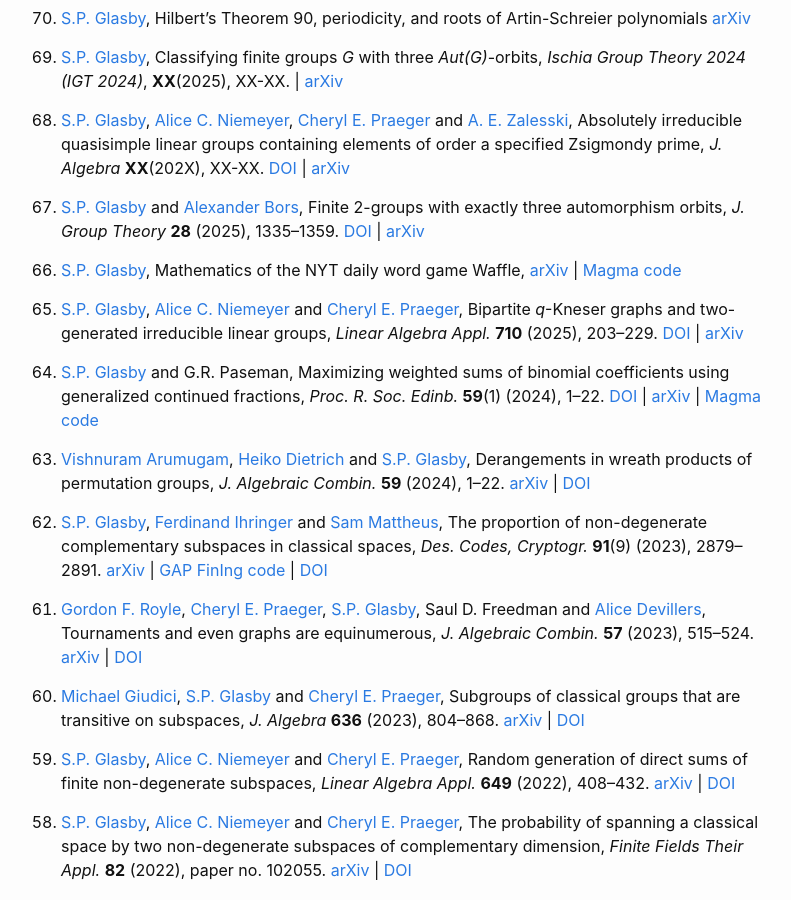
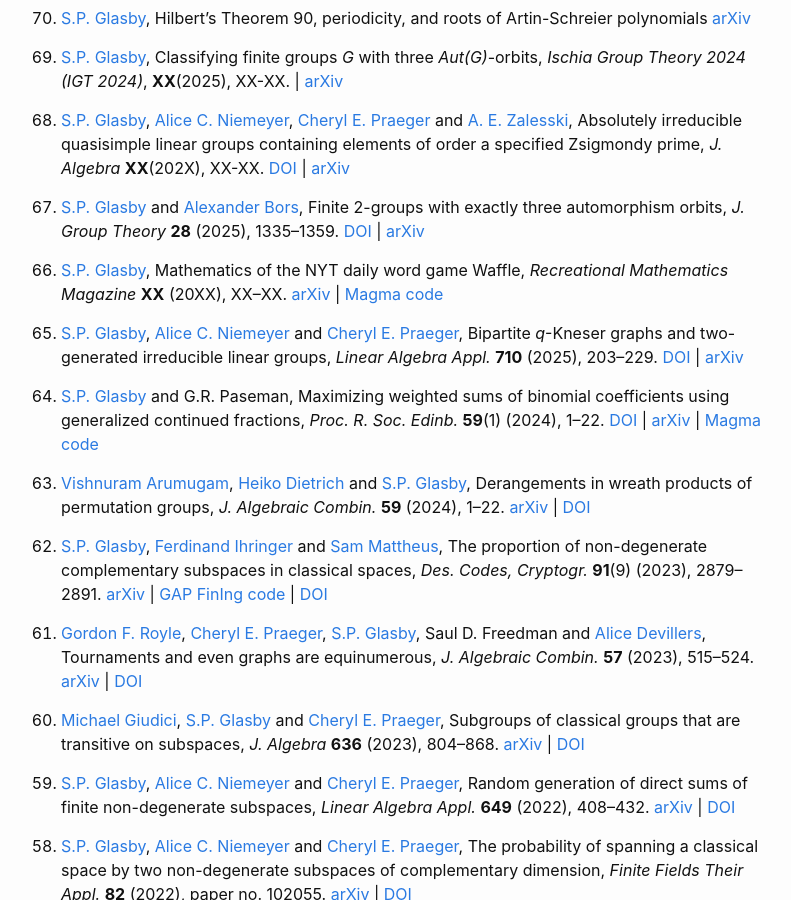
Before and after one commit to StephenGlasby/StephenGlasby.github.io, a Jekyll site: the page built from publications.md, in a window 1280 px wide and 900 px high, scrolled down 374 px. Shown: the whole window, without its empty margins (239-1030 px from the left). Built offline with Jekyll 4.4.1, drawn with Linux system fonts in a browser that asks for light colours.

Commit message:
publications.md

```diff
--- a/publications.md
+++ b/publications.md
@@ -42,6 +42,7 @@ Preprints of my (recent) papers are on [the arXiv](https://arxiv.org/a/glasby_s_
 
 0. [S.P. Glasby](https://stephenglasby.github.io/),
   Mathematics of the NYT daily word game Waffle,
+  *Recreational Mathematics Magazine* **XX** (20XX), XX--XX.
   [arXiv](https://arxiv.org/abs/2501.09286) |
   [Magma code](files/Waffle.md)
 
```
